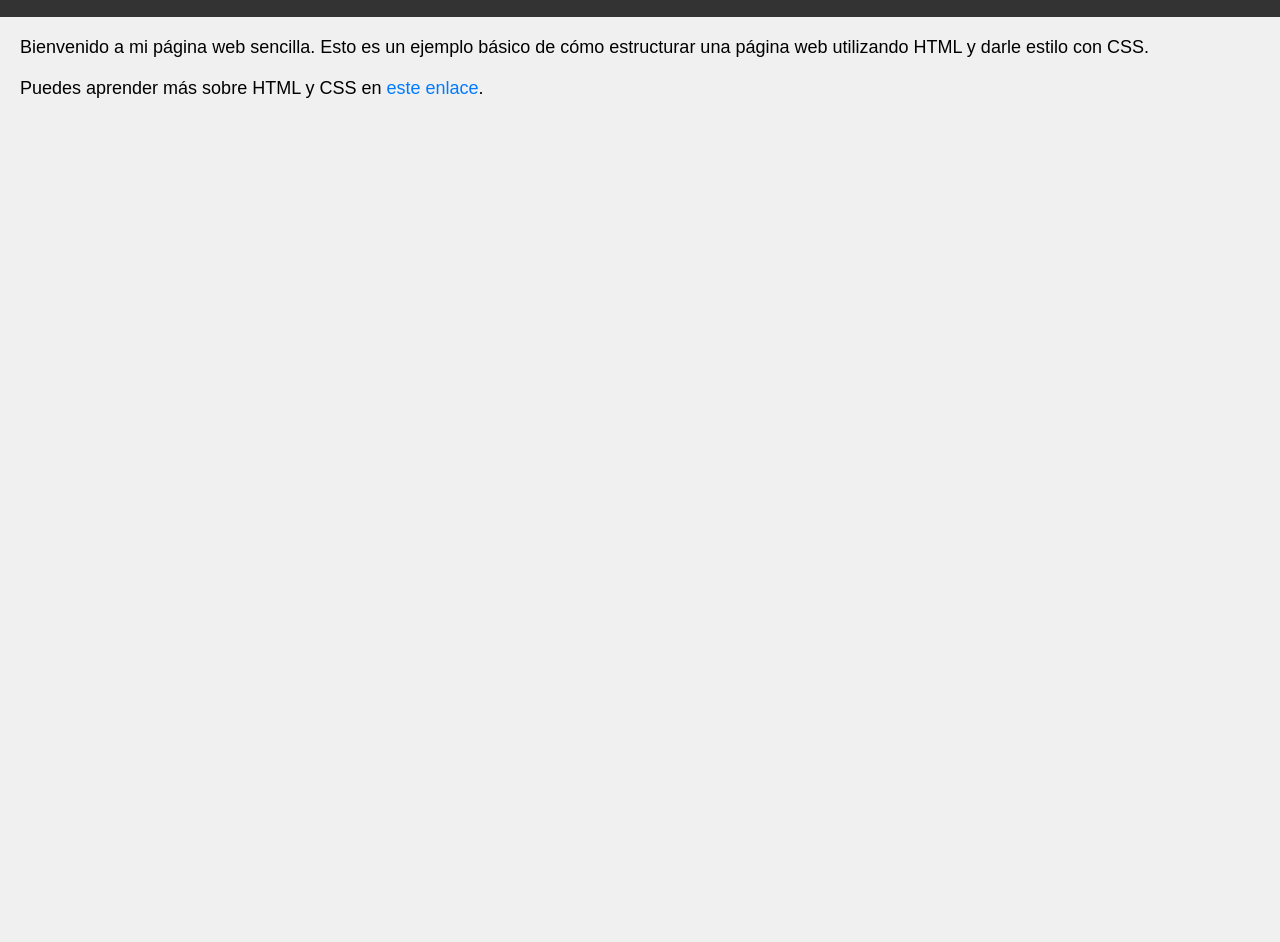
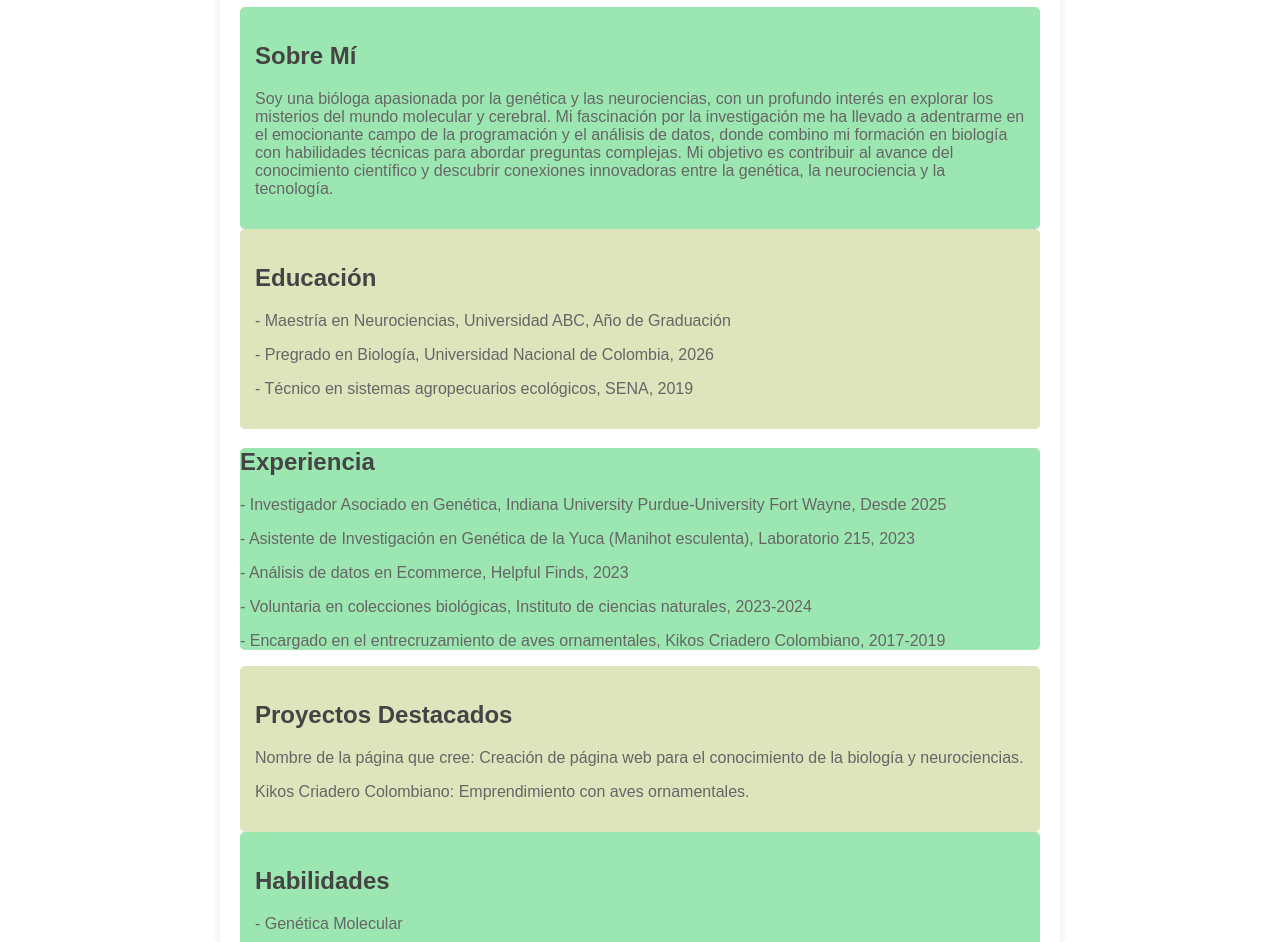
Before and after one commit to dani-ardila/portafolio, a plain HTML site: page index.html in a window 1280 px wide. Shown: the part 113-1055 px from the top of the page. Before the commit the page ends 800 px from the top, so only its background shows below. Drawn offline with Linux system fonts and the light colour scheme.

Commit message:
Update index.html

```diff
--- a/index.html
+++ b/index.html
@@ -3,48 +3,95 @@
 <head>
     <meta charset="UTF-8">
     <meta name="viewport" content="width=device-width, initial-scale=1.0">
-    <title>Mi Página Web Sencilla</title>
+    <title>Mi Portafolio Personal</title>
     <style>
         body {
             font-family: Arial, sans-serif;
             margin: 0;
-            padding: 0;
-            background-color: #f0f0f0;
+            padding: 20px;
+        }
+        .container {
+            max-width: 800px;
+            margin: 0 auto;
+            text-align: left;
+            padding: 20px;
+            border-radius: 5px;
+            box-shadow: 0 0 10px rgba(0, 0, 0, 0.1);
+        }
+        h1 {
+            color: #333;
+        }
+        h2 {
+            color: #444;
+        }
+        p {
+            color: #666;
         }
 
-        header {
-            background-color: #333;
-            color: #fff;
-            text-align: center;
-            padding: 20px;
+        /* Colores de fondo para secciones */
+        #about {
+            background-color: #9be6b1; /* Verde claro */
+            padding: 15px;
+            border-radius: 5px;
         }
-
-        h1 {
-            font-size: 36px;
+        #education {
+            background-color: #dee4bb; /* Amarilloclaro */
+            padding: 15px;
+            border-radius: 5px;
         }
-
-        p {
-            font-size: 18px;
-            margin: 20px;
+        #experience {
+            background-color: #9be6b1; /* Verde claro */
+            border-radius: 5px;
         }
-
-        a {
-            text-decoration: none;
-            color: #007bff;
+        #projects {
+            background-color: #dee4bb; /* Amarilloclaro */
+            padding: 15px;
+            border-radius: 5px;
         }
-
-        a:hover {
-            text-decoration: underline;
+        #skills {
+            background-color:  #9be6b1; /* Verde claro */
+            padding: 15px;
+            border-radius: 5px;
         }
     </style>
 </head>
 <body>
-    <header>
-        <h1>Mi Página Web Sencilla</h1>
-    </header>
-    <main>
-        <p>Bienvenido a mi página web sencilla. Esto es un ejemplo básico de cómo estructurar una página web utilizando HTML y darle estilo con CSS.</p>
-        <p>Puedes aprender más sobre HTML y CSS en <a href="https://www.ejemplodeenlace.com">este enlace</a>.</p>
-    </main>
+    <div class="container">
+        <h1>Mi Portafolio</h1>
+        <section id="about">
+            <h2>Sobre Mí</h2>
+            <p>Soy una bióloga apasionada por la genética y las neurociencias, con un profundo interés en explorar los misterios del mundo molecular y cerebral. Mi fascinación por la investigación me ha llevado a adentrarme en el emocionante campo de la programación y el análisis de datos, donde combino mi formación en biología con habilidades técnicas para abordar preguntas complejas. Mi objetivo es contribuir al avance del conocimiento científico y descubrir conexiones innovadoras entre la genética, la neurociencia y la tecnología. </p>
+        </section>
+
+        <section id="education">
+            <h2>Educación</h2>
+            <p> - Maestría en Neurociencias, Universidad ABC, Año de Graduación</p>
+            <p> - Pregrado en Biología, Universidad Nacional de Colombia, 2026</p>
+            <p> - Técnico en sistemas agropecuarios ecológicos, SENA, 2019</p>
+        </section>
+
+        <section id="experience">
+            <h2>Experiencia</h2>
+            <p> - Investigador Asociado en Genética, Indiana University Purdue-University Fort Wayne, Desde 2025</p>
+            <p> - Asistente de Investigación en Genética de la Yuca (Manihot esculenta), Laboratorio 215, 2023</p>
+            <p> - Análisis de datos en Ecommerce, Helpful Finds, 2023</p>
+            <p> - Voluntaria en colecciones biológicas, Instituto de ciencias naturales, 2023-2024</p>
+            <p> - Encargado en el entrecruzamiento de aves ornamentales, Kikos Criadero Colombiano, 2017-2019</p>
+        </section>
+
+        <section id="projects">
+            <h2>Proyectos Destacados</h2>
+            <p> Nombre de la página que cree: Creación de página web para el conocimiento de la biología y neurociencias.</p>
+            <p> Kikos Criadero Colombiano: Emprendimiento con aves ornamentales.</p>
+        </section>
+
+        <section id="skills">
+            <h2>Habilidades</h2>
+            <p> - Genética Molecular</p>
+            <p> - Análisis de Datos</p>
+            <p> - Programación en Python</p>
+            <p> - Neurociencias</p>
+        </section>
+    </div>
 </body>
 </html>
```
